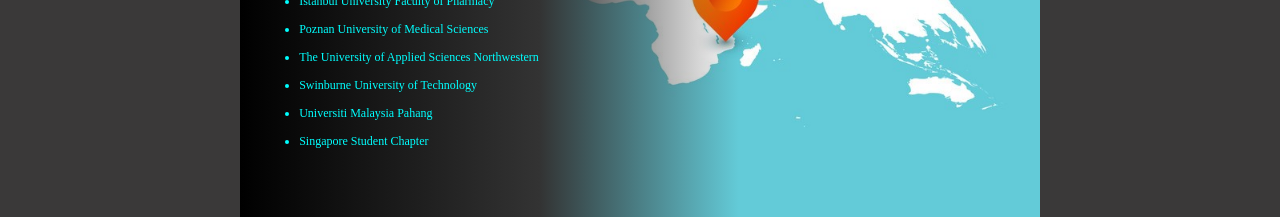
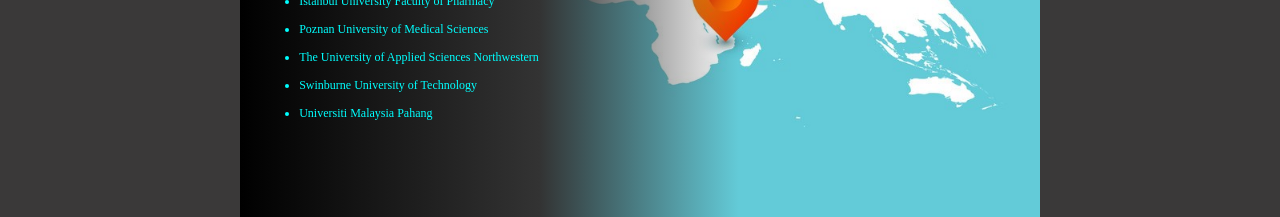
Before and after one commit to Erick-Yan/Erick-Yan.github.io, a plain HTML site: page index.html in a window 1280 px wide. Shown: the part 2600-2817 px from the top of the page. Drawn offline with nearby package versions, Linux system fonts and the light colour scheme.

Commit message:
Update index.html

```diff
--- a/index.html
+++ b/index.html
@@ -181,7 +181,6 @@
                                         <li>The University of Applied Sciences Northwestern</li>
                                         <li>Swinburne University of Technology</li>
                                         <li>Universiti Malaysia Pahang</li>
-                                        <li>Singapore Student Chapter</li>
 
                                 </ul>
                         </div>
```
